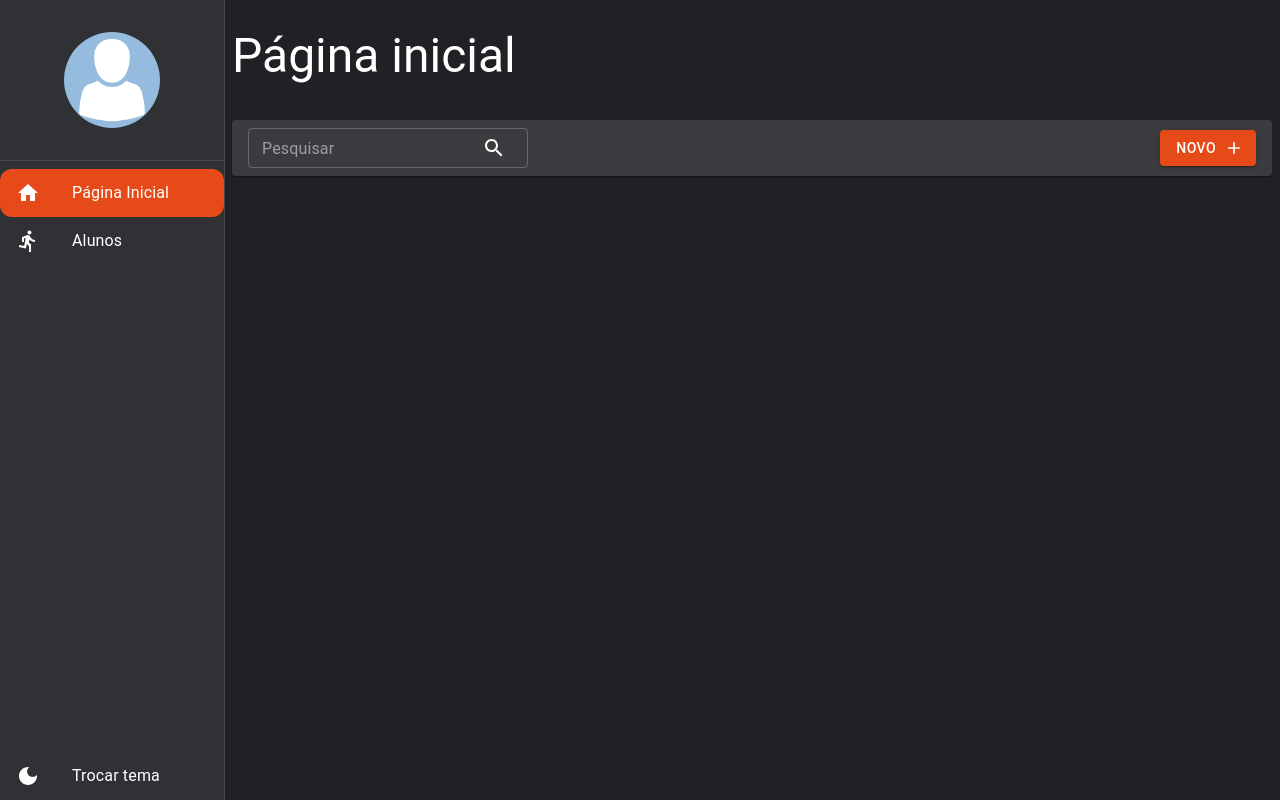
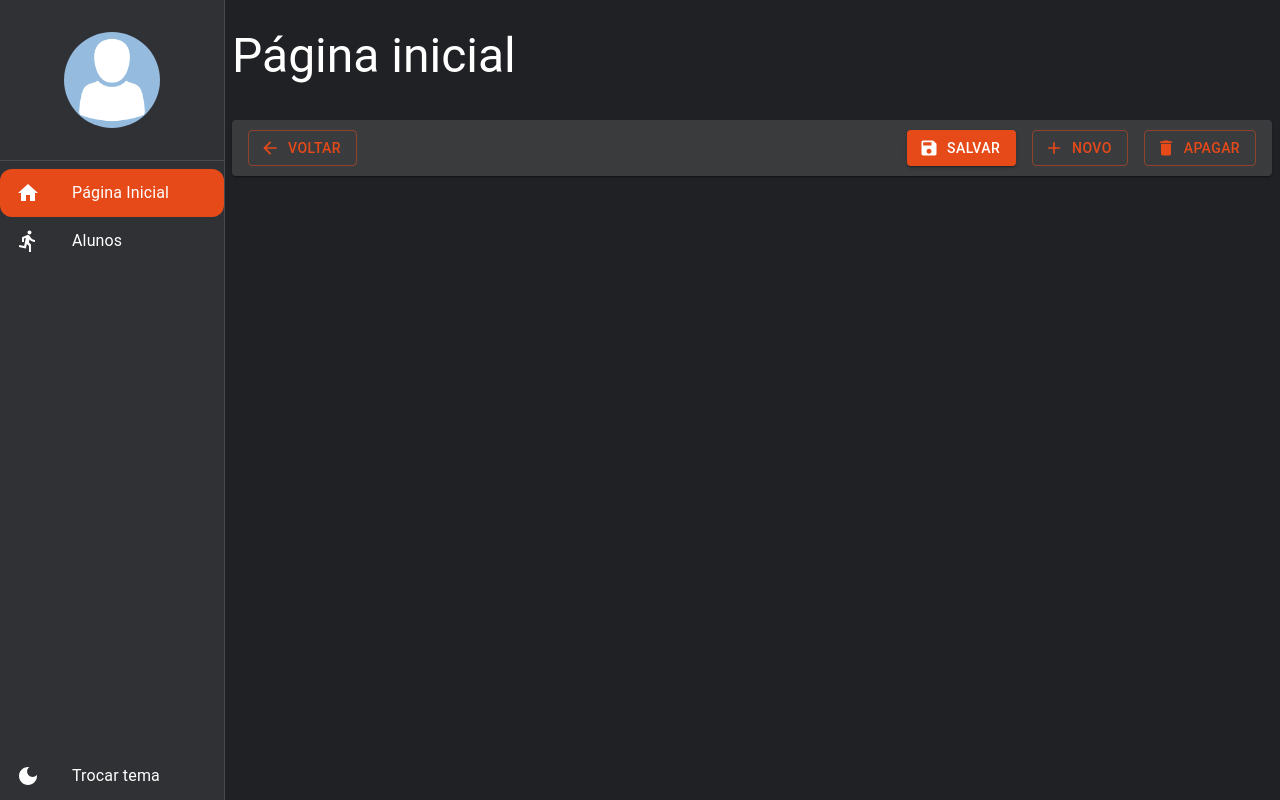
Before and after one commit to davisantanan/Personal-Mode, a React (Create React App) app: page / in a window 1280 px wide. Built offline with nearby package versions, Linux system fonts and the light colour scheme.

Commit message:
create detailsTools

```diff
--- /dev/null
+++ b/src/components/detailsTools/detailsTools.tsx
@@ -0,0 +1,59 @@
+import {
+    Box,
+    Button,
+    Paper,
+    useTheme
+} from "@mui/material"
+import {
+    Add,
+    ArrowBack,
+    Delete,
+    Save
+} from "@mui/icons-material";
+
+
+function DetailsTools(){
+
+    const theme = useTheme();
+
+    return(
+        <Box
+        component={Paper}
+        height={theme.spacing(5)}
+        marginX={1}
+        padding={1}
+        paddingX={2}
+        display='flex'
+        alignItems='center'
+        >
+            <Button
+            color='primary'
+            variant='outlined'
+            startIcon={<ArrowBack />}
+            >Voltar</Button>
+            <Box
+            flex={1}
+            display='flex'
+            justifyContent='end'
+            gap={2}>
+            <Button
+            color='primary'
+            variant='contained'
+            startIcon={<Save />}
+            >Salvar</Button>
+            <Button
+            color='primary'
+            variant='outlined'
+            startIcon={<Add />}
+            >Novo</Button>
+            <Button
+            color='primary'
+            variant='outlined'
+            startIcon={<Delete />}
+            >Apagar</Button>
+            </Box>
+        </Box>
+    )
+}
+
+export default DetailsTools
--- a/src/pages/home/home.tsx
+++ b/src/pages/home/home.tsx
@@ -1,11 +1,11 @@
 import BaseLayout from "../../layouts/baseLayoutPage";
-import ListingToolsBar from "../../components/listingToolsBar/listingToolsBar"
+import DetailsTools from "../../components/detailsTools/detailsTools";
 
 
 function Home(){
 
   return(
-    <BaseLayout title='Página inicial' toolbar={<ListingToolsBar showSearchInput />}>
+    <BaseLayout title='Página inicial' toolbar={<DetailsTools />}>
 
     </BaseLayout>
   )
--- a/src/pages/students/students.tsx
+++ b/src/pages/students/students.tsx
@@ -1,12 +1,12 @@
-import { useContext } from "react";
-import { DrawerContext } from "../../contexts/DrawerContext";
+import BaseLayout from "../../layouts/baseLayoutPage";
+import ListingToolsBar from "../../components/listingToolsBar/listingToolsBar";
 
 function Students(){
 
-  const { toggleDrawerOpen } = useContext(DrawerContext);
+  return(
+    <BaseLayout title='Alunos' toolbar={<ListingToolsBar showSearchInput />}>
 
-  return(
-    <button onClick={toggleDrawerOpen}>asdasd</button>
+    </BaseLayout>
   )
 }
 
```
